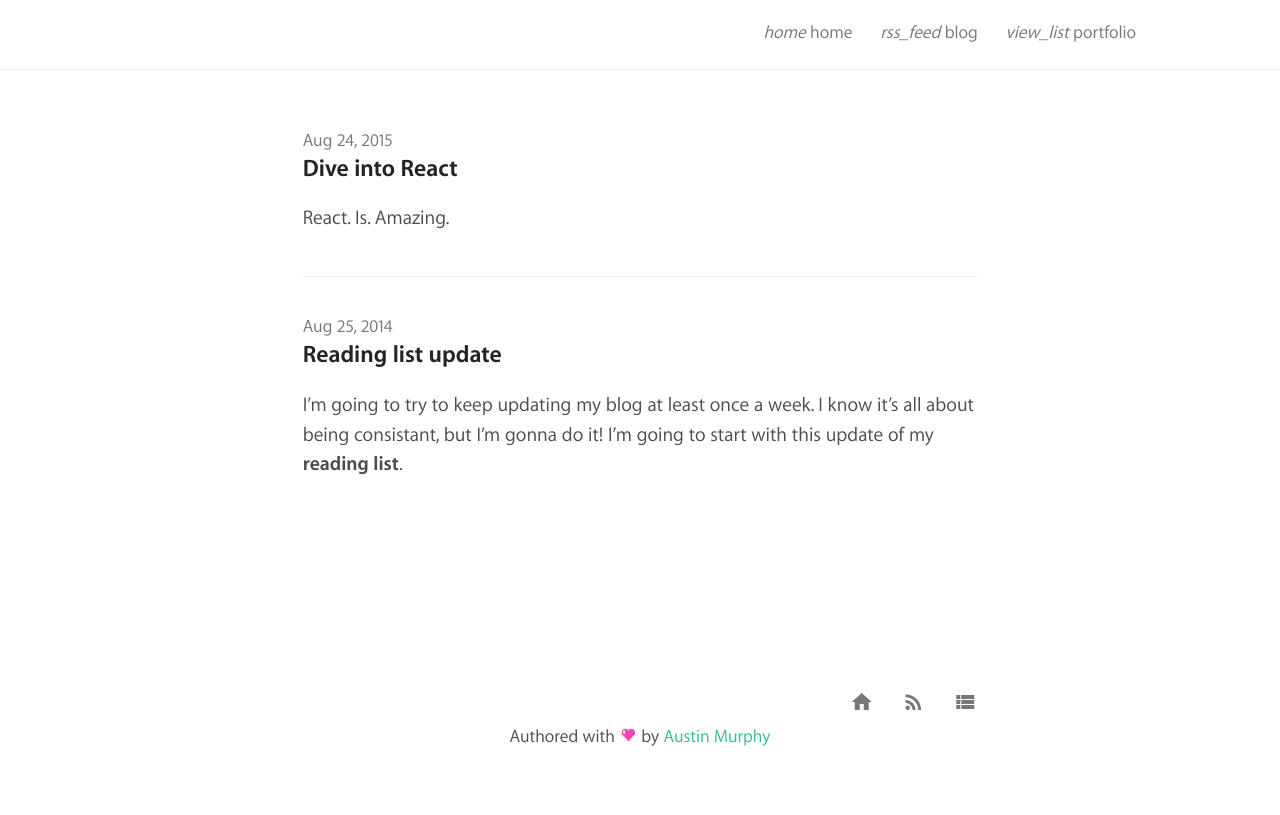
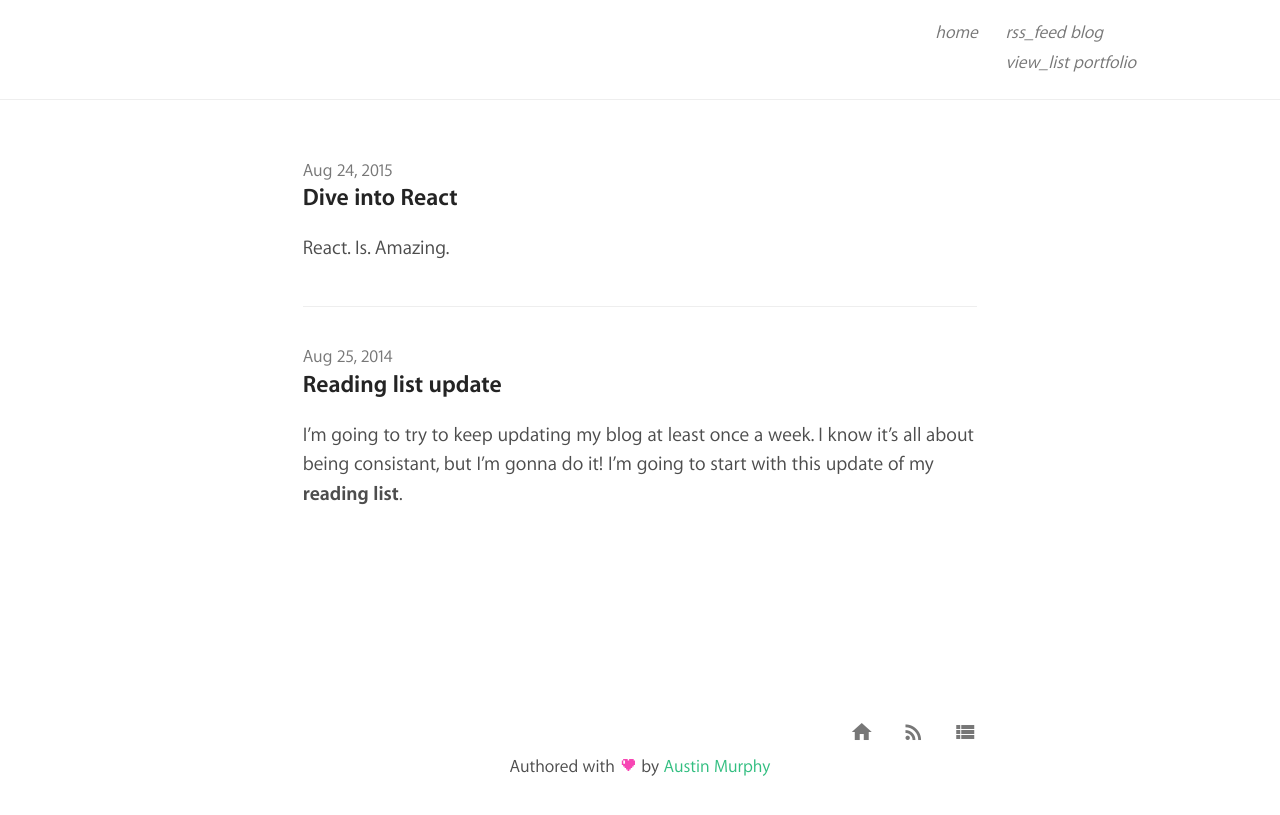
Before and after one commit to ausmurp/ausmurp.github.io, a Jekyll site: the page built from blog/index.html, in a window 1280 px wide. Shown: the top 815 px of the page. Built offline with Jekyll 4.4.1, drawn with Linux system fonts in a browser that asks for light colours; nearby versions of some CDN libraries; a style sheet for code colours, icons or effects is not loaded.

Commit message:
Updated nav.html

```diff
--- a/_includes/nav.html
+++ b/_includes/nav.html
@@ -2,7 +2,7 @@
   <ul class="nav">
 	<li>
 	  <a class="nav__item" href="/">
-		<i class="ion-android-home">home</i>
+		<i class="ion-android-home"/>
 		<span class="nav-text">home</span>
 	  </a>
 	</li>
```
